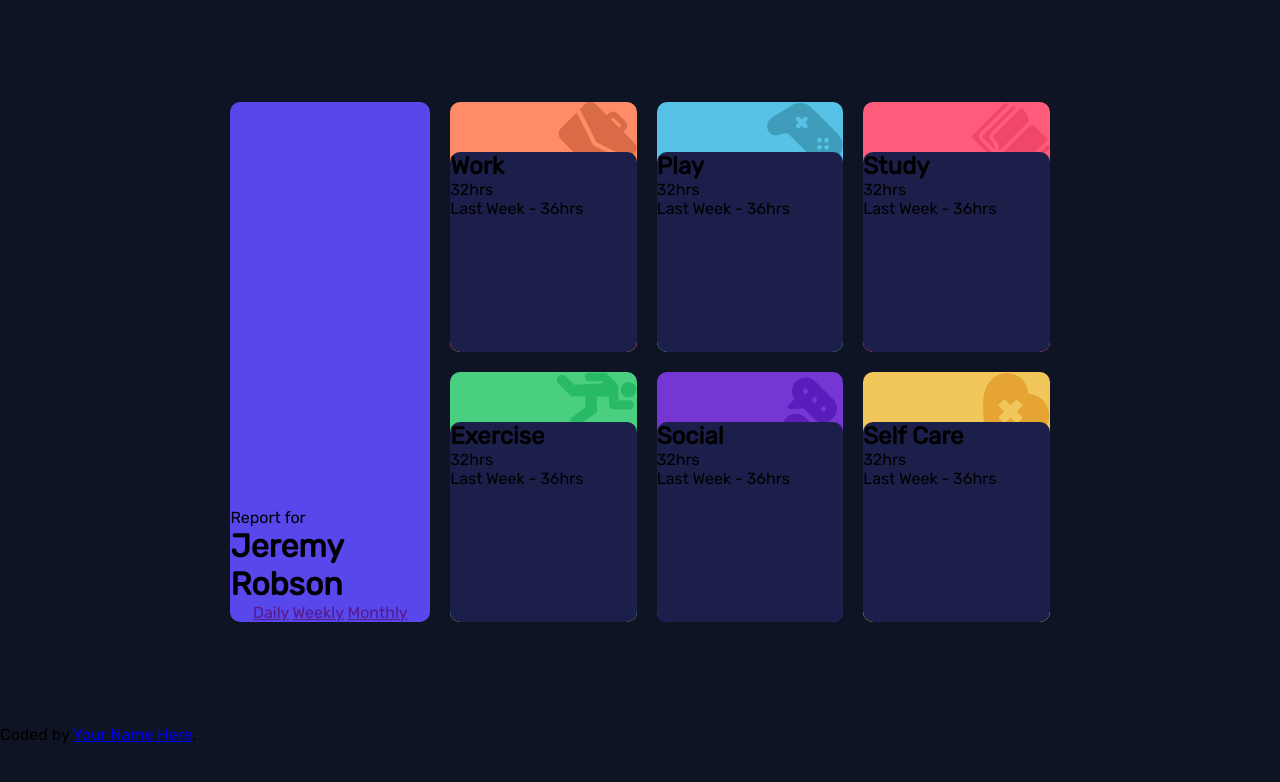
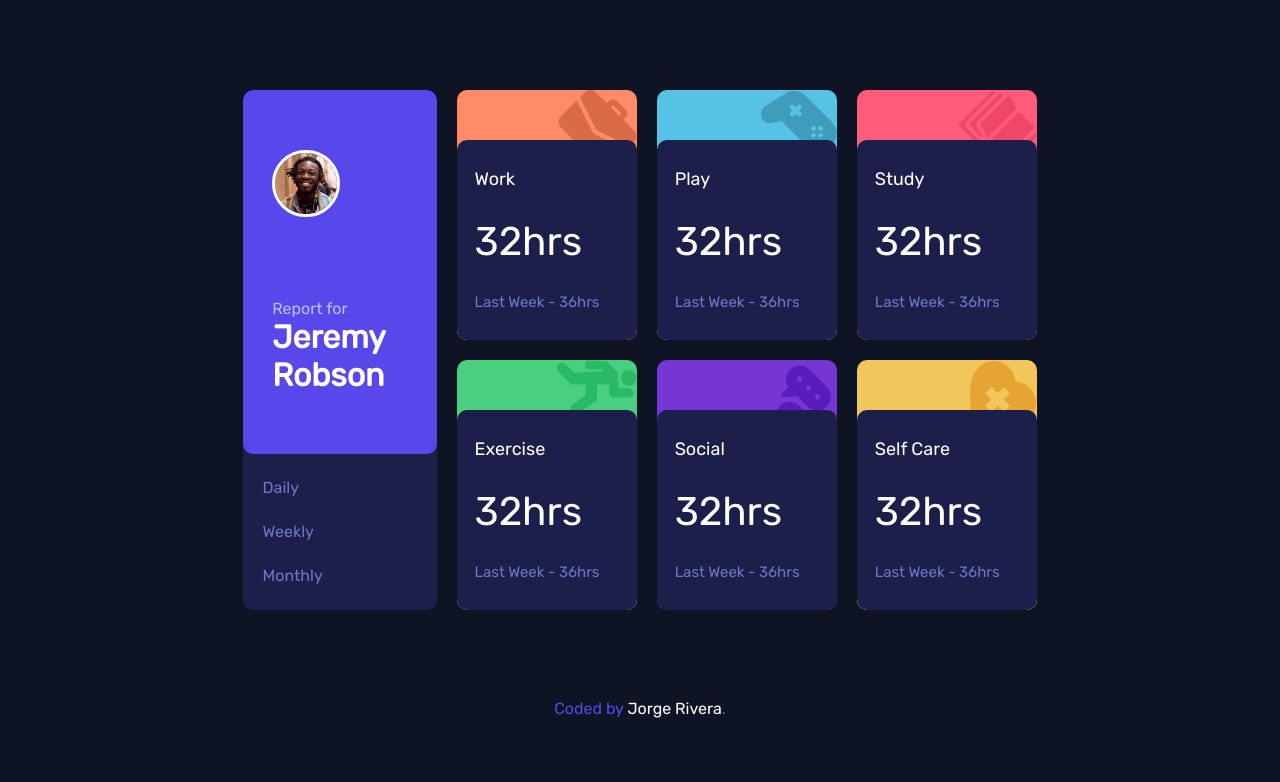
Before and after one commit to JorgeR-Code/time-tracking, a plain HTML site: page index.html in a window 1280 px wide. Drawn offline with Linux system fonts and the light colour scheme.

Commit message:
style for 1440px desktop

```diff
--- a/index.html
+++ b/index.html
@@ -12,11 +12,13 @@
 </head>
 <body>
   <div class="container">
-    <div class="cardStyle profile">
+    <div class="cardStyleP profile">
       <div class="topP">
-        <img src="" alt="">
-          <p>Report for</p>
-          <h1>Jeremy Robson</h1>
+          <img src="images/image-jeremy.png">
+          <div>
+            <p>Report for</p>
+            <h1>Jeremy Robson</h1>
+          </div>
       </div>
       <div class="footerP">
         <a href="">Daily</a>
@@ -112,7 +114,7 @@
     </div>
   </div>
   <div class="attribution">
-    Coded by <a href="#">Your Name Here</a>.
+    Coded by <a href="#">Jorge Rivera</a>.
   </div>
 </body>
 </html>
--- a/styles.css
+++ b/styles.css
@@ -9,12 +9,27 @@ body{
     font-family: 'rubik', serif;
 }
 
+h2{
+    font-size: 18px;
+    font-weight: 400;
+}
+.midDes{
+    font-size: 40px;
+    font-weight: 300;
+
+}
+.botDes{
+    font-size: 15px;
+    font-weight: 300;
+    color: hsl(235, 45%, 61%);
+}
+
 .container{
     width: 80%;
     height: auto;
     max-width: 1440px;
     margin: auto;
-    padding: 8% 8%;
+    padding: 7% 9%;
     display: grid;
     grid-template-columns: 1fr 3fr;
     gap: 20px;
@@ -32,12 +47,24 @@ body{
     align-items: center;
 
 }
+.cardStyleP{
+    border-radius: 10px;
+    position: relative;
+    overflow: hidden;
+    background-position: center center;
+    display: flex;
+    flex-direction: column;
+    justify-content: flex-start;
+    align-items: center;
+
+}
 
 .cards{
     min-height: 65vh;
     display: grid;
     grid-template-columns: repeat(3, 1fr);
     gap: 20px;
+    color: white;
 }
 
 .descriptionT{
@@ -45,10 +72,59 @@ body{
     width: 100%;
     height: 80%;
     border-radius: 10px;
+    display: flex;
+    flex-direction: column;
+    justify-content: space-evenly;
+    align-items: flex-start;
+    padding-left: 10%;
+
 }
 
 .profile{
+    background-color: hsl(235, 46%, 20%);
+}
+
+.topP{
     background-color: hsl(246, 80%, 60%);
+    width: 100%;
+    height: 70%;
+    border-radius: 10px;
+    color: white;
+    padding: 10% 15%;
+    display: flex;
+    flex-direction: column;
+    justify-content: space-around;
+}
+
+.topP img{
+    width: 50%;
+    box-sizing: 10px;
+    border: solid rgb(255, 255, 255);
+    border-radius: 50%;
+}
+
+.topP div p{
+    color: hsl(236, 100%, 87%);
+}
+
+.footerP{
+    width: 80%;
+    height: 30%;
+    display: flex;
+    flex-direction: column;
+    justify-content: space-evenly;
+    align-items: flex-start;
+
+}
+
+.footerP a{
+    text-decoration: none;
+    color: hsl(235, 45%, 61%);
+}
+
+.footerP a:focus{
+
+    color: hsl(236, 100%, 87%);
 }
 
 .work{
@@ -92,3 +168,13 @@ body{
     background-position: top right;
 
 }
+
+.attribution{
+    align-items: center;
+    text-align: center;
+    color: hsl(246, 80%, 60%);
+}
+.attribution a{
+    color: hsl(0, 0%, 100%);
+    text-decoration: none;
+}
```
